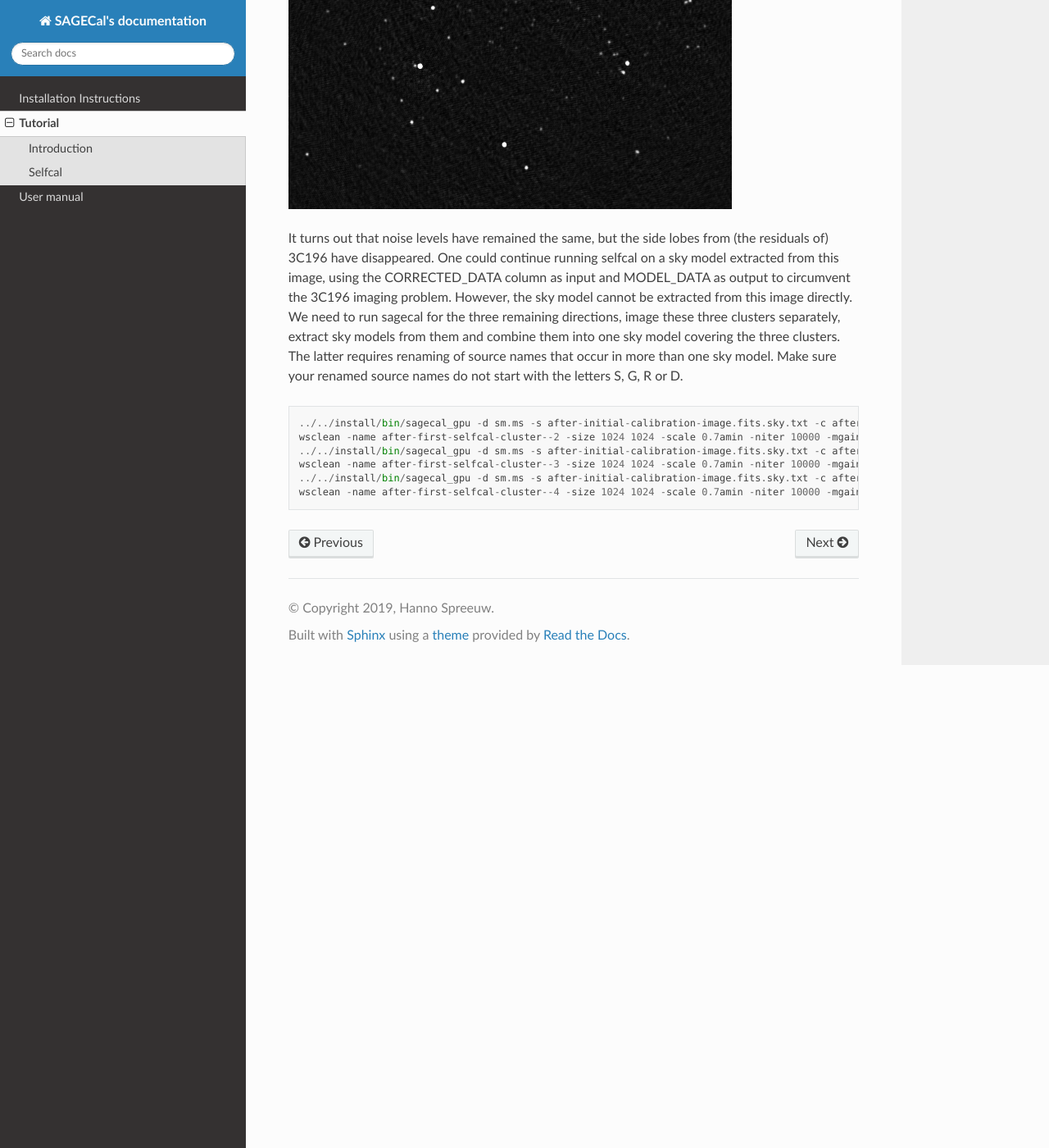
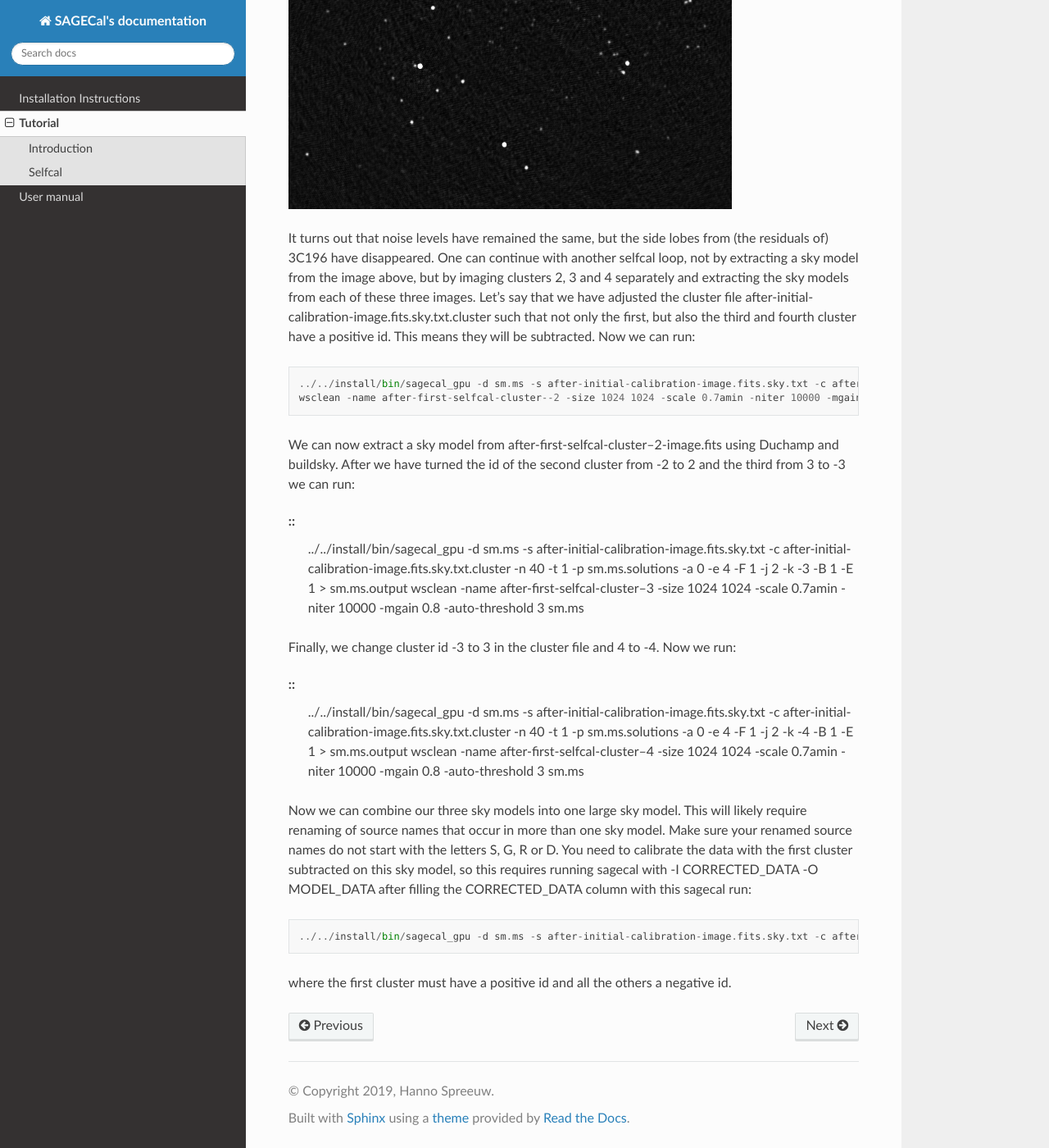
Before and after one commit to nlesc-dirac/sagecal, a Sphinx documentation site: the page built from Docs/source/tutorial.rst, in a window 1280 px wide and 1400 px high, scrolled down 5041 px. Shown: the whole window at 82% size. Built offline with Sphinx 7.4.7 and the Read the Docs theme 2.0.0, drawn with Linux system fonts in a browser that asks for light colours.

Commit message:
Added some instructions for the next round of selfcal

```diff
--- a/Docs/source/tutorial.rst
+++ b/Docs/source/tutorial.rst
@@ -165,13 +165,30 @@ Now we can do a first round of self calibration and imaging. It will turn out th
 
 .. image:: image_after_first_selfcal.png
 
-It turns out that noise levels have remained the same, but the side lobes from (the residuals of) 3C196 have disappeared. One could continue running selfcal on a sky model extracted from this image, using the CORRECTED_DATA column as input and MODEL_DATA as output to circumvent the 3C196 imaging problem. However, the sky model cannot be extracted from this image directly. We need to run sagecal for the three remaining directions, image these three clusters separately, extract sky models from them and combine them into one sky model covering the three clusters. The latter requires renaming of source names that occur in more than one sky model. Make sure your renamed source names do not start with the letters S, G, R or D.
+It turns out that noise levels have remained the same, but the side lobes from (the residuals of) 3C196 have disappeared. One can continue with another selfcal loop, not by extracting a sky model from the image above, but by imaging clusters 2, 3 and 4 separately and extracting the sky models from each of these three images. Let's say that we have adjusted the cluster file after-initial-calibration-image.fits.sky.txt.cluster such that not only the first, but also the third and fourth cluster have a positive id. This means they will be subtracted. Now we can run:
 
 ::
 
    ../../install/bin/sagecal_gpu -d sm.ms -s after-initial-calibration-image.fits.sky.txt -c after-initial-calibration-image.fits.sky.txt.cluster -n 40 -t 1 -p sm.ms.solutions -a 0 -e 4 -F 1 -j 2 -k -2 -B 1 -E 1  > sm.ms.output
    wsclean -name after-first-selfcal-cluster--2 -size 1024 1024 -scale 0.7amin -niter 10000 -mgain 0.8 -auto-threshold 3 sm.ms
+
+We can now extract a sky model from after-first-selfcal-cluster--2-image.fits using Duchamp and buildsky. After we have turned the id of the second cluster from -2 to 2 and the third from 3 to -3 we can run:
+
+::
    ../../install/bin/sagecal_gpu -d sm.ms -s after-initial-calibration-image.fits.sky.txt -c after-initial-calibration-image.fits.sky.txt.cluster -n 40 -t 1 -p sm.ms.solutions -a 0 -e 4 -F 1 -j 2 -k -3 -B 1 -E 1  > sm.ms.output
    wsclean -name after-first-selfcal-cluster--3 -size 1024 1024 -scale 0.7amin -niter 10000 -mgain 0.8 -auto-threshold 3 sm.ms
+
+
+Finally, we change cluster id -3 to 3 in the cluster file and 4 to -4. Now we run:
+
+::
    ../../install/bin/sagecal_gpu -d sm.ms -s after-initial-calibration-image.fits.sky.txt -c after-initial-calibration-image.fits.sky.txt.cluster -n 40 -t 1 -p sm.ms.solutions -a 0 -e 4 -F 1 -j 2 -k -4 -B 1 -E 1  > sm.ms.output
    wsclean -name after-first-selfcal-cluster--4 -size 1024 1024 -scale 0.7amin -niter 10000 -mgain 0.8 -auto-threshold 3 sm.ms
+
+Now we can combine our three sky models into one large sky model. This will likely require renaming of source names that occur in more than one sky model. Make sure your renamed source names do not start with the letters S, G, R or D. You need to calibrate the data with the first cluster subtracted on this sky model, so this requires running sagecal with -I CORRECTED_DATA -O MODEL_DATA after filling the CORRECTED_DATA column with this sagecal run:
+
+::
+
+  ../../install/bin/sagecal_gpu -d sm.ms -s after-initial-calibration-image.fits.sky.txt -c after-initial-calibration-image.fits.sky.txt.cluster -n 40 -t 1 -p sm.ms.solutions -a 0 -e 4 -F 1 -j 2 -B 1 -E 1  > sm.ms.output
+
+where the first cluster must have a positive id and all the others a negative id.
```
